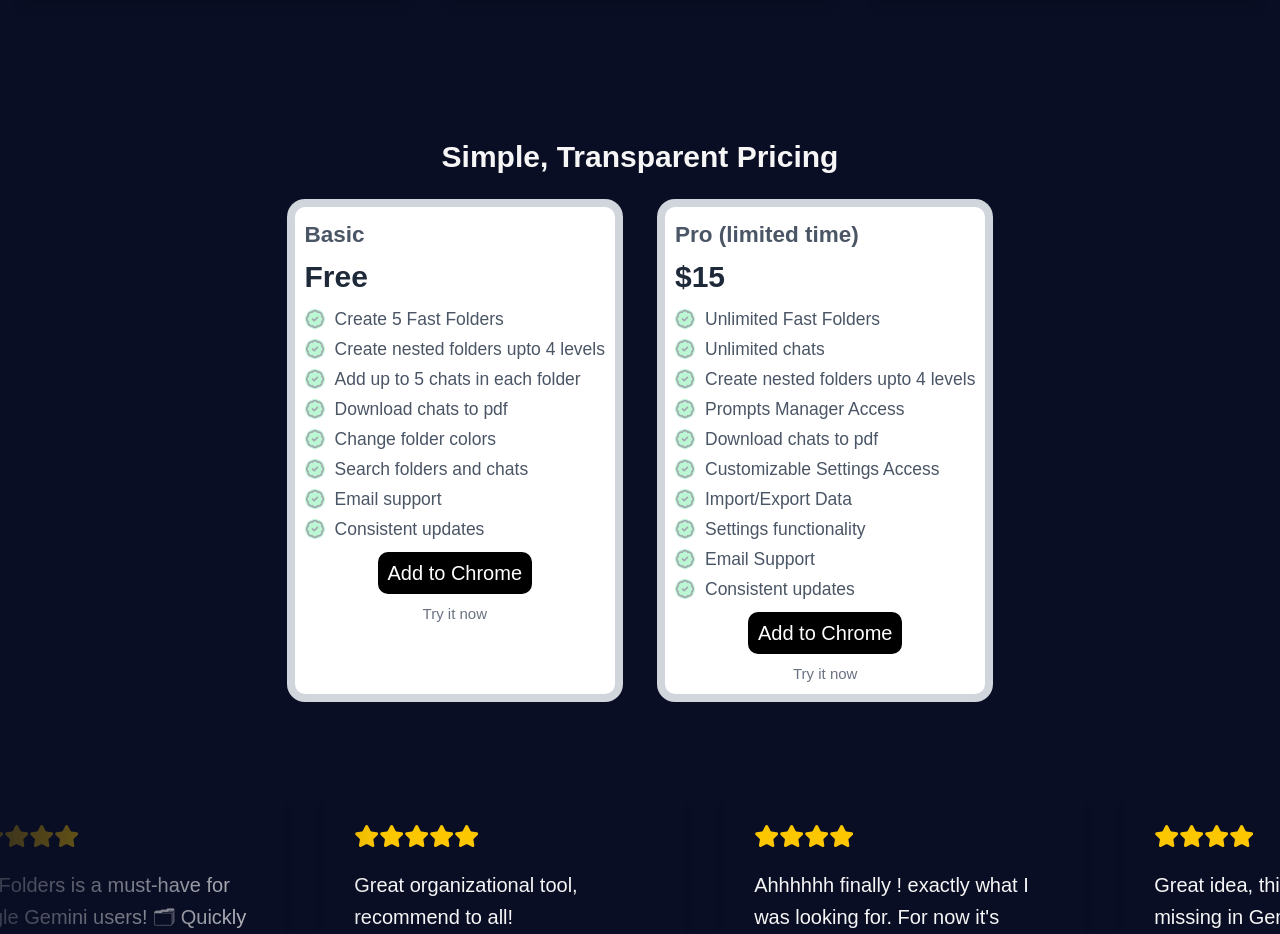
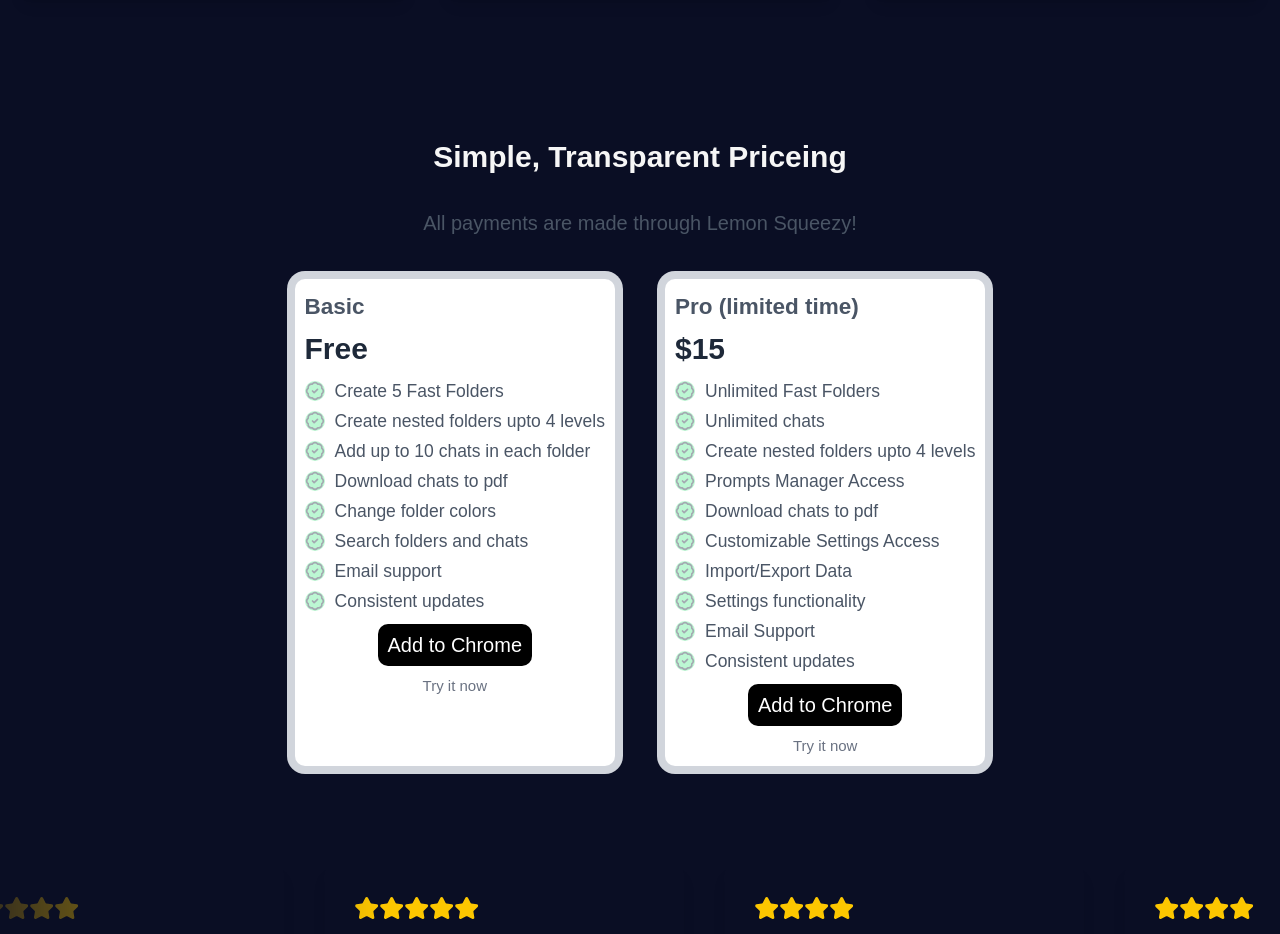
Before and after one commit to SJ-209/fast-folders-lp2, a React (Vite) app: page / in a window 1280 px wide. Shown: the part 2020-2954 px from the top of the page. Built offline with nearby package versions, Linux system fonts and the light colour scheme; a web font is replaced by a local one.

Commit message:
Website pricing tier updates

```diff
--- a/src/components/PricingSection.jsx
+++ b/src/components/PricingSection.jsx
@@ -42,7 +42,8 @@ function PricingSection() {
   return (
     <section id="pricing" className="py-8 bg-gray-80">
       <div className="container mx-auto px-4">
-        <h2 className="text-2xl font-bold text-center mb-6">Simple, Transparent Pricing</h2>
+        <h2 className="text-2xl font-bold text-center mb-6">Simple, Transparent Priceing</h2>
+        <h3 className="text-center text-gray-600 mb-8">All payments are made through Lemon Squeezy!</h3>
         <div className="flex flex-wrap gap-10 justify-center">
           <PricingCard
             title="Basic"
@@ -50,7 +51,7 @@ function PricingSection() {
             features={[
               "Create 5 Fast Folders",
               "Create nested folders upto 4 levels",
-              "Add up to 5 chats in each folder",
+              "Add up to 10 chats in each folder",
               "Download chats to pdf",
               "Change folder colors",
               "Search folders and chats",
```
Also changed, not shown: 18 other files (tests, documents, lock files or other folders).
